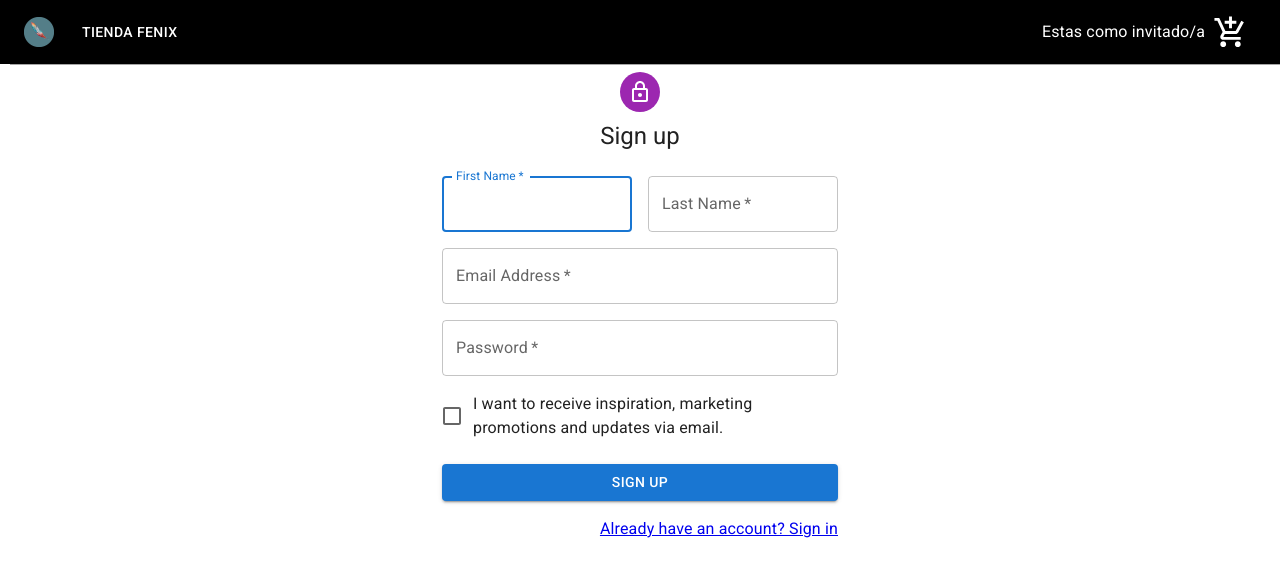
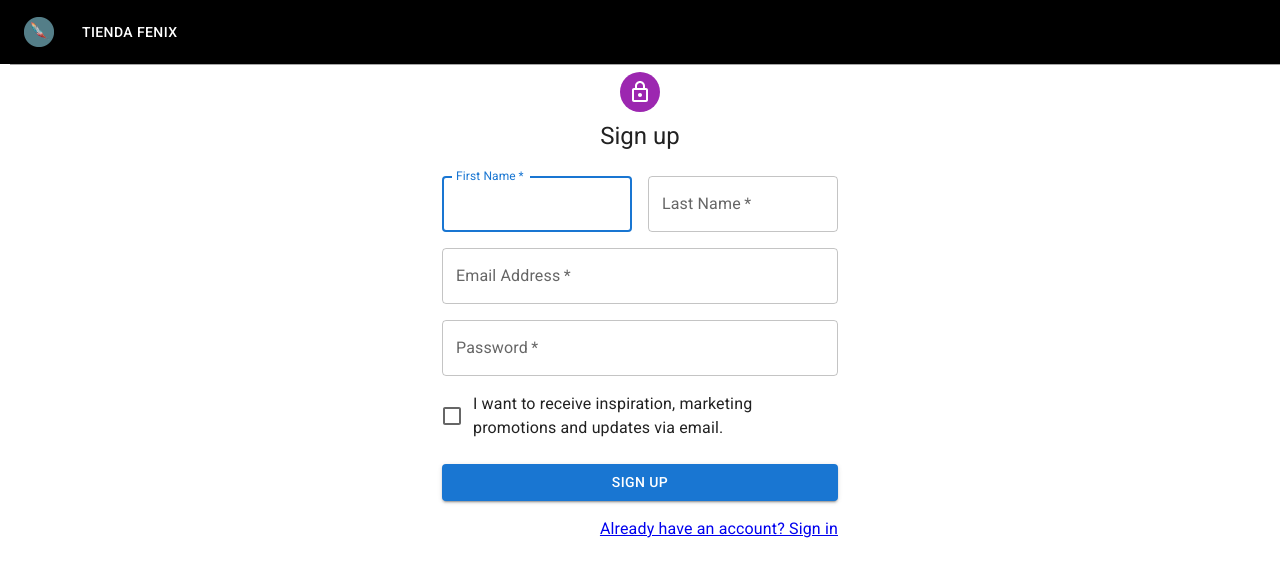
Before and after one commit to ednacoveja/Fenix-venta-cosmetica, a React (Create React App) app in the folder Front/: page /signup in a window 1280 px wide. Shown: the top 576 px of the page. Built offline with nearby package versions, Linux system fonts and the light colour scheme.

Commit message:
userLoged en proceso

```diff
--- /dev/null
+++ b/Front/src/components/NavBarSimple.jsx
@@ -0,0 +1,49 @@
+import * as React from 'react';
+import AppBar from '@mui/material/AppBar';
+import Box from '@mui/material/Box';
+import Toolbar from '@mui/material/Toolbar';
+import Typography from '@mui/material/Typography';
+import Button from '@mui/material/Button';
+import IconButton from '@mui/material/IconButton';
+import { useNavigate, Link } from "react-router-dom";
+
+
+
+export default function NavbarSimple() {
+
+    const navigate = useNavigate()
+
+    async function ALaHome(e) {
+        e.preventDefault();
+        navigate("/home");
+    }
+
+    return (
+        <Box sx={{ flexGrow: 1 }}>
+            <AppBar position="fixed" sx={{ bgcolor: "black", boxShadow: "10px 0.7px grey" }} >
+                <Toolbar >
+                    <Link to="/">
+                        <IconButton
+                            size="large"
+                            edge="start"
+                            color="inherit"
+                            aria-label="menu"
+                            sx={{ mr: 0 }}
+                        >
+                            <img
+                                width={"30px"}
+                                src={'images/logoRedondo.png'}
+                                alt="Logo"
+                            />
+                        </IconButton>
+                    </Link>
+                    <Typography variant="h7" component="div" sx={{ flexGrow: 0 }}>
+                        <Button color="inherit" component="button" variant="outline" onClick={(e) => {
+                            ALaHome(e);
+                        }}>Tienda Fenix</Button>
+                    </Typography>
+                </Toolbar>
+            </AppBar>
+        </Box>
+    );
+}
--- a/Front/src/components/Navbar.jsx
+++ b/Front/src/components/Navbar.jsx
@@ -8,10 +8,26 @@ import IconButton from '@mui/material/IconButton';
 import AddShoppingCart from '@mui/icons-material/AddShoppingCart';
 import { Badge } from '@mui/material';
 import { useNavigate, Link } from "react-router-dom";
-import { useSelector } from 'react-redux';
+import { useDispatch, useSelector } from 'react-redux';
+import { useEffect } from 'react';
+import auth from '../firebase';
+import { getUserLoged } from '../redux/actions';
 
 
 export default function Navbar() {
+
+    const dispatch = useDispatch()
+
+    useEffect(() => {
+        auth.onAuthStateChanged((authUser) => {
+            console.log(authUser.email)
+            if (authUser) {
+                dispatch(getUserLoged(authUser.email))
+            }
+        })
+    }, [])
+
+    const userLoged = useSelector((state) => state.UserLoged);
 
     const compra = useSelector((state) => state.carrito)
     const navigate = useNavigate();
@@ -24,6 +40,13 @@ export default function Navbar() {
         e.preventDefault();
         navigate("/carrito");
     }
+
+    async function Landing(e) {
+        e.preventDefault();
+        navigate("/");
+    }
+
+
 
     return (
         <Box sx={{ flexGrow: 1 }}>
@@ -46,13 +69,18 @@ export default function Navbar() {
                             />
                         </IconButton>
                     </Link>
-                    <Typography  sx={{ flexGrow: 1 }} >
+                    <Typography sx={{ flexGrow: 1 }} >
                         <Button color="inherit" component="button" variant="outline" onClick={(e) => {
                             ALaHome(e);
                         }}>Tienda Fenix</Button>
                     </Typography>
 
-                    <Typography variant="h7" component="div" sx={{ flexGrow: 0 }}> Estas como invitado/a </Typography>
+                    <Typography variant="h7" component="div" sx={{ flexGrow: 1 }}>{userLoged ? "Hi "+userLoged : "Estas como invitado/a"}</Typography>
+                    <Typography >
+                        <Button color="inherit" component="button" variant="outline" onClick={(e) => {
+                            Landing(e);
+                        }}>Sign-Up</Button>
+                    </Typography>
 
 
                     <IconButton aria-label='show cart items' color="inherit">
--- a/Front/src/components/SignIn.jsx
+++ b/Front/src/components/SignIn.jsx
@@ -12,7 +12,7 @@ import LockOutlinedIcon from '@mui/icons-material/LockOutlined';
 import Typography from '@mui/material/Typography';
 import Container from '@mui/material/Container';
 import { createTheme, ThemeProvider } from '@mui/material/styles';
-import Navbar from './Navbar';
+import NavbarSimple from './NavBarSimple';
 import { Link as RouteLink, useNavigate } from "react-router-dom"
 import auth from '../firebase';
 import { signInWithEmailAndPassword } from "firebase/auth";
@@ -46,7 +46,7 @@ export default function SignIn() {
     }
     return (
         <body >
-            <Navbar />
+            <NavbarSimple />
             <ThemeProvider theme={theme} >
                 <Container component="main" maxWidth="xs" >
                     <CssBaseline />
--- a/Front/src/components/SignUp.jsx
+++ b/Front/src/components/SignUp.jsx
@@ -11,7 +11,7 @@ import LockOutlinedIcon from '@mui/icons-material/LockOutlined';
 import Typography from '@mui/material/Typography';
 import Container from '@mui/material/Container';
 import { createTheme, ThemeProvider } from '@mui/material/styles';
-import Navbar from './Navbar';
+import NavbarSimple from './NavBarSimple';
 import { Link as RouteLink, useNavigate } from "react-router-dom"
 import auth from '../firebase';
 import { createUserWithEmailAndPassword } from "firebase/auth"
@@ -42,7 +42,7 @@ export default function SignUp() {
         e.preventDefault()
         createUserWithEmailAndPassword(auth, email, password)
             .then((auth) => {
-                console.log({ email, password, firstName, lastName })
+                console.log(auth)
                 if (auth) {
                     dispatch(createUser({ email, password, firstName, lastName }));
                 }
@@ -56,7 +56,7 @@ export default function SignUp() {
 
     return (
         <body>
-            <Navbar />
+            <NavbarSimple />
             <ThemeProvider theme={theme}>
                 <Container component="main" maxWidth="xs">
                     <CssBaseline />
--- a/Front/src/redux/actions.js
+++ b/Front/src/redux/actions.js
@@ -79,6 +79,16 @@ export function getUsers() {
   }
 }
 
+export function getUserLoged(email) {
+  try {
+    return async function (dispatch) {
+      return dispatch({ type: 'SET_USER', payload: email })
+    }
+  } catch (e) {
+    console.log(e);
+  }
+}
+
 export function deleteUser(id) {
   try {
     return async function (dispatch) {
--- a/Front/src/redux/reducer.js
+++ b/Front/src/redux/reducer.js
@@ -3,6 +3,7 @@ const initialState = {
     allProducts: [],
     users: [],
     carrito: [],
+    UserLoged:null
 };
 
 const rootReducer = (state = initialState, action) => {
@@ -50,6 +51,12 @@ const rootReducer = (state = initialState, action) => {
                 ...state,
                 users: action.payload,
             }
+
+        case "SET_USER":
+            return {
+                ...state,
+                UserLoged: action.payload,
+            };
         case "CREATE_USER":
             console.log(action.payload);
             return {
```
